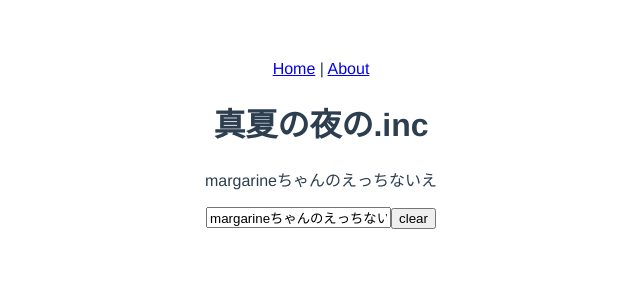
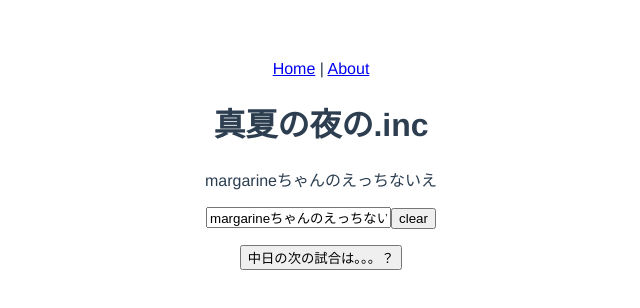
Before and after one commit to UtoiShiha/meetsha, a Vue app: page /#/about in a window 1280 px wide. Shown: the top 308 px of the page, without its empty margins (319-959 px from the left). Built offline with nearby package versions, Linux system fonts and the light colour scheme.

Commit message:
add unchi maker

```diff
--- a/src/views/About.vue
+++ b/src/views/About.vue
@@ -9,6 +9,12 @@
     </p>
     <input type="text" v-model="msg">
     <button @click="clear()">clear</button>
+    <br>
+
+    <p v-if="msg.length > 0">
+          <button @click="test()">中日の次の試合は。。。？</button>
+    </p>
+    <p>{{unchi}}</p>
   </div>
 </template>
 
@@ -17,12 +23,16 @@ export default {
     name: 'about',
     data(){
       return{
-        msg: 'margarineちゃんのえっちないえ'
+        msg: 'margarineちゃんのえっちないえ',
+        unchi:''
       }
     },
     methods:{
     clear(){
       this.msg = ''
+    },
+    test(){
+      this.unchi='負け！w'
     }
   }
 }
```
